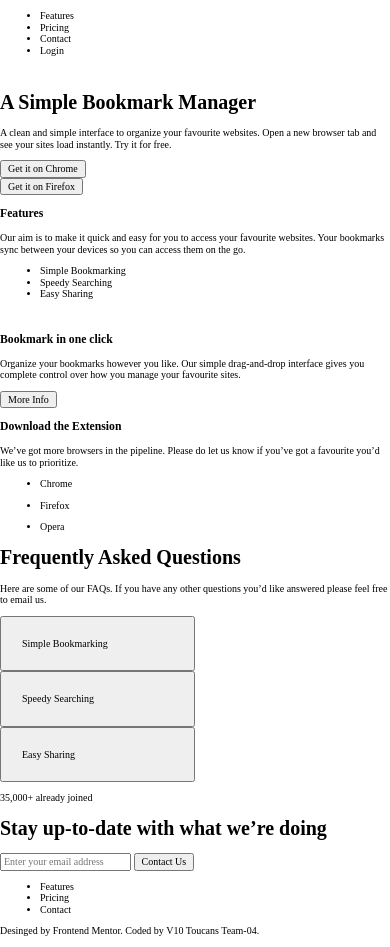
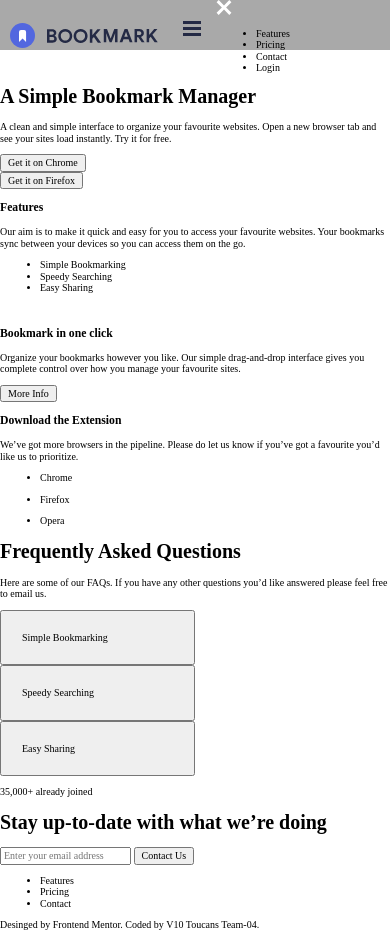
Before and after one commit to chingu-voyages/v10-toucans-team-04, a plain HTML site: page index.html in a window 390 px wide. Drawn offline with Linux system fonts and the light colour scheme.

Commit message:
Beginning of mobile nav development.

```diff
--- a/css/style.css
+++ b/css/style.css
@@ -180,6 +180,51 @@ template {
   display: none;
 }
 /* END OF NORMALIZE*/
+header {
+  width: 100%;
+  height: 50px;
+  background: darkgray;
+  display: flex;
+  flex-direction:  row;
+}
+
+.sr-only {
+position: absolute;
+width: 1px;
+height: 1px;
+padding: 0;
+margin: -1px;
+overflow: hidden;
+clip: rect(0,0,0,0);
+border: 0;
+}
+
+h1.logo {
+  padding: 1rem;
+align-content: flex-end;
+}
+
+.menu-toggle {
+  display: inline-block;
+  padding: 1rem 1.5rem;
+  line-height: 1.5rem;
+  color: hsl(229, 8%, 60%);
+  align-content:  flex-end;
+
+}
+
+.main-nav {
+  align-content:  flex-end;
+}
+
+.main-nav-list {
+
+}
+
+
+
+
+
 
  button:focus {
     outline: none;
--- a/index.html
+++ b/index.html
@@ -21,20 +21,42 @@
         <p class="browsehappy">You are using an <strong>outdated</strong> browser. Please <a href="#">upgrade your browser</a> to improve your experience.</p>
     <![endif]-->
   <header>
+
+    <h1 class="logo">
+      <a href="#">
+        <img src="img/logo-bookmark.svg">
+      </a>
+    </h1>
+
+    <a href="#main-menu" class="menu-toggle" id="main-menu-toggle" aria-label="Open main menu">
+      <span class="sr-only">Open main menu</span>
+
+      <img src="img/icon-hamburger.svg" aria-hidden="true">
+    </a>
+
     <nav id="main-nav">
-      <ul>
-        <li>Features</li>
-        <li>Pricing</li>
-        <li>Contact</li>
-        <li>Login</li>
+      <a href="#main-menu" class="menu-close" id="main-menu-close" aria-label="Close main menu">
+        <span class="sr-only">Close main menu</span>
+
+        <img src="img/icon-close.svg" aria-hidden="true">
+      </a>
+      <ul class="main-nav-list">
+        <li class="main-nav-list-item">Features</li>
+        <li class="main-nav-list-item">Pricing</li>
+        <li class="main-nav-list-item">Contact</li>
+        <li class="main-nav-list-item">Login</li>
       </ul>
 
     </nav>
 
+    <a href="#main-menu-toggle" class="backdrop" hidden aria-hidden="true" tabindex="-1">
+    </a>
+  </header>
+  <main>
     <section class="hero-section">
-      <div class="hero-image">
+      <figure class="hero-image">
         <img src="">
-      </div>
+      </figure>
 
       <div class="hero-text">
         <h1> A Simple Bookmark Manager</h1>
@@ -50,11 +72,11 @@
         <button> Get it on Firefox</button>
       </div>
     </section>
-  </header>
 
-  <main>
-    <article class="">
-      <section class="features">
+
+
+    <article class="features">
+      <section class="features-section">
         <div class="section-header">
           <h3>Features</h3>
           <p>Our aim is to make it quick and easy for you to access your favourite websites.
@@ -70,9 +92,9 @@
         </nav>
 
         <div class="active-feature">
-          <div class="active-feature-image">
+          <figure class="active-feature-image">
             <img src="">
-          </div>
+          </figure>
           <div class="column">
             <h3>Bookmark in one click</h3>
             <p>Organize your bookmarks however you like. Our simple drag-and-drop interface
@@ -84,14 +106,14 @@
     </article>
 
     <article class="download">
-      <section class="download-header">
+      <section class="download-section">
         <div class="section-header">
           <h3>Download the Extension</h3>
           <p>
             We’ve got more browsers in the pipeline. Please do let us know if you’ve
             got a favourite you’d like us to prioritize.</p>
         </div>
-      </section>
+
 
       <div class="browser-select">
         <ul class="browser-list">
@@ -106,16 +128,17 @@
           </li>
         </ul>
       </div>
+    </section>
     </article>
 
     <article class="faq">
-      <section class="faq-header">
+      <section class="faq-section">
         <div class="section-header">
           <h1>Frequently Asked Questions</h1>
           <p>Here are some of our FAQs. If you have any other questions you’d like
             answered please feel free to email us.</p>
         </div>
-      </section>
+
 
       <nav class="faq-nav">
         <section class="slide-menu">
@@ -150,6 +173,7 @@
           </div>
         </section>
       </nav>
+    </section>
     </article>
   </main>
 
```
